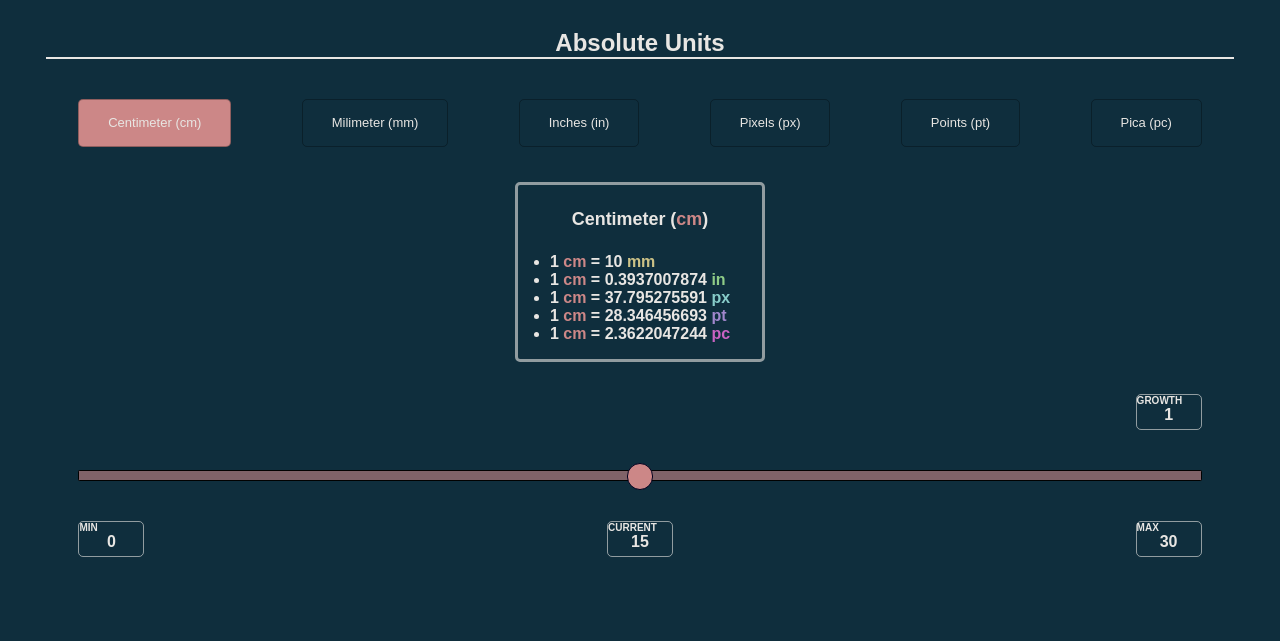
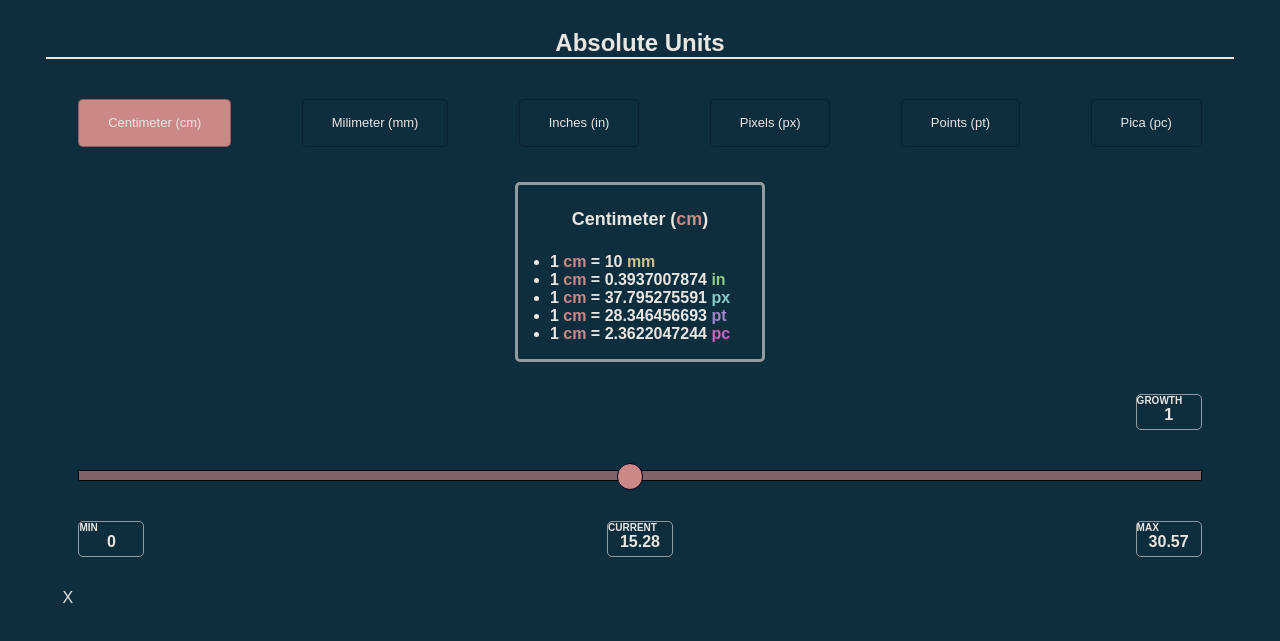
Before and after one commit to glaubernespoli/css-unit-transitioner, a website: page public/index.html in a window 1280 px wide. Both pictures are taken after a click on the button "Centimeter (cm)". Shown: the part 59-700 px from the top of the page. Drawn offline with nearby package versions, Linux system fonts and the light colour scheme.

Commit message:
max range to use width of div not of total screen

```diff
--- a/public/index.html
+++ b/public/index.html
@@ -67,7 +67,7 @@
                 </div>
 
             </div>
-            <div class="unit-display"></div>
+            <div class="unit-display">X</div>
         </div>
     </div>
     <script src="https://ajax.googleapis.com/ajax/libs/jquery/3.5.1/jquery.min.js"></script>
--- a/public/js/calculator.js
+++ b/public/js/calculator.js
@@ -2,22 +2,9 @@ import {
     units
 } from './units.js';
 
-/**
- * Determines user's viewport width value in pixels. Used to determine the recommended maximum value on the range slide bar.
- * @param {number} v the desired vw
- */
-function vw(v) {
-    var w = Math.max(
-        document.documentElement.clientWidth,
-        window.innerWidth || 0
-    );
-    return (v * w) / 100;
-}
-
-//TODO pegar width do parent?
-function getMaxValueRangeFor(unitLabel) {
+function getMaxRangeValueFor(unitLabel) {
     const unit = units[unitLabel];
-    const maxWidth = vw(88);
+    const maxWidth = $('.unit-display').width();
     return unitLabel === 'px' ? maxWidth : maxWidth / unit.conversion.px;
 }
 
@@ -72,21 +59,25 @@ function updateSelectedContentFor(unit) {
     $('.selected-wrapper')
         .fadeOut(300, () => {
             updateInfoDisplay(unit);
-            updateRangeValues(unit);
-            updateRangeDisplayLabelsWhenSelectingUnit();
             setSliderUnitClassFor(unit);
-            updateGrowth();
         })
-        .fadeIn(300);
+        .fadeIn({
+            duration: 300,
+            start: () => {
+                updateRangeValues(unit);
+                updateRangeDisplayLabelsWhenSelectingUnit();
+                updateGrowth();
+            }
+        });
 }
 
 //TODO
 function updateRangeValues(currentUnitLabel) {
-    const maxWidth = getMaxValueRangeFor(currentUnitLabel);
+    const maxWidth = getMaxRangeValueFor(currentUnitLabel);
 
     $('#unit-range-min').val(0);
-    $('#unit-range-current').val(Math.round(maxWidth / 2));
-    $('#unit-range-max').val(Math.round(maxWidth));
+    $('#unit-range-current').val(getNumber(maxWidth / 2));
+    $('#unit-range-max').val(getNumber(maxWidth));
 }
 
 /**
```
